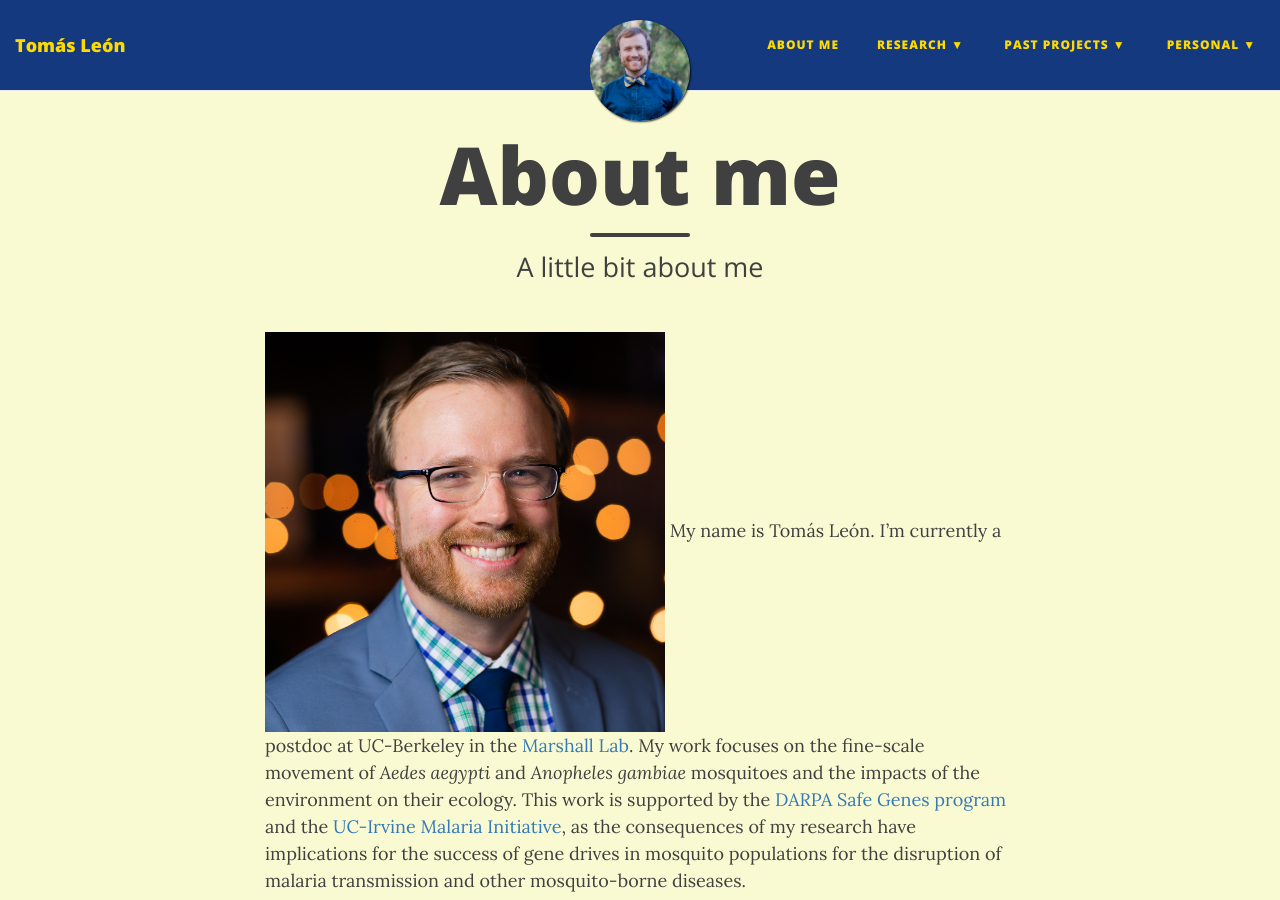
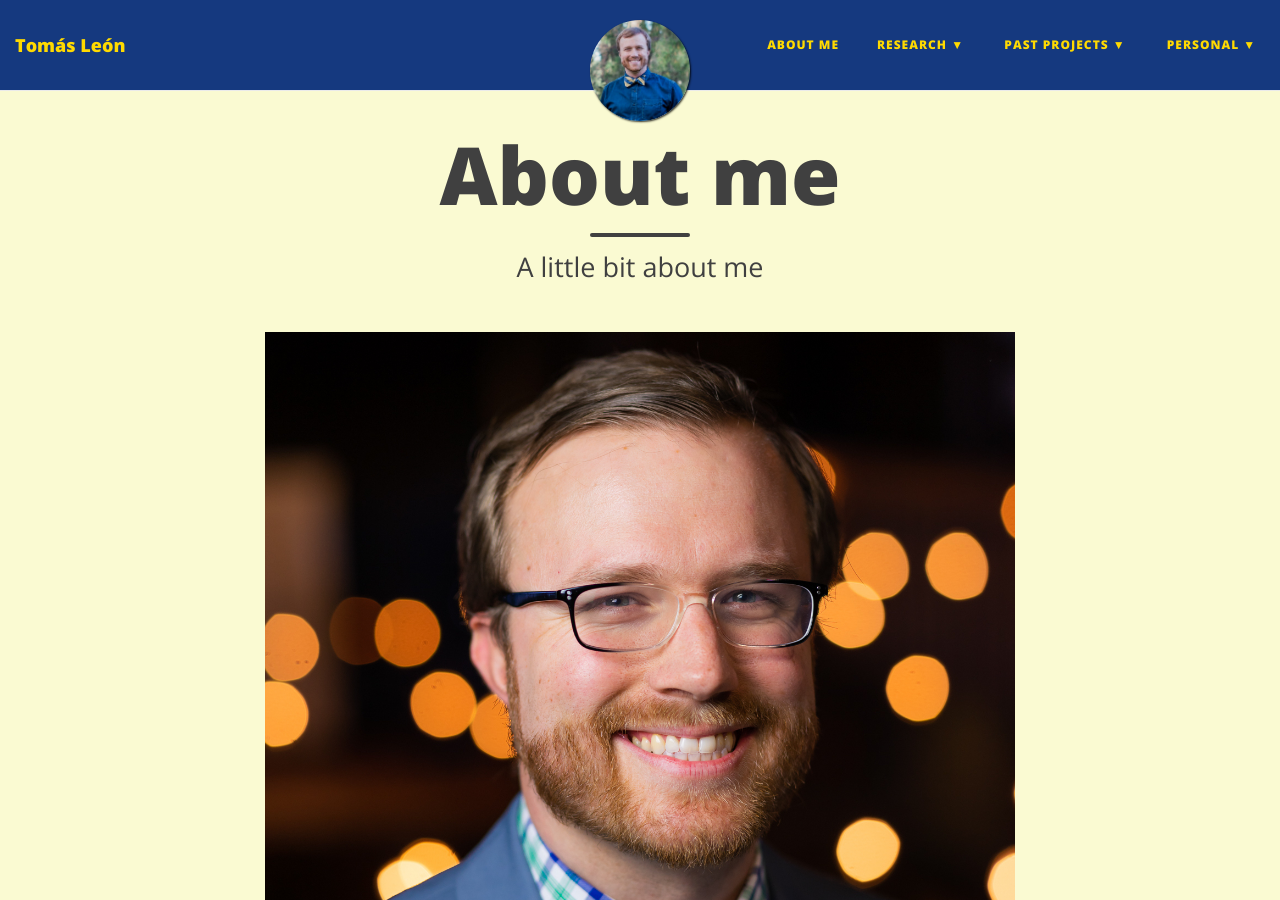
Before and after one commit to tomasleon/tomasleon.github.io, a Jekyll site: the page built from aboutme.md, in a window 1280 px wide and 900 px high. Built offline with Jekyll 4.4.1, drawn with Linux system fonts in a browser that asks for light colours; nearby versions of some CDN libraries.

Commit message:
Placeholder (no img align or width)

```diff
--- a/aboutme.md
+++ b/aboutme.md
@@ -5,7 +5,7 @@
 tags: img
 ---
 
-<img src="/img/new-headshot-square.jpeg" width=400 />
+<img src="/img/new-headshot-square.jpeg" />
 My name is Tomás León. I'm currently a postdoc at UC-Berkeley in the [Marshall Lab](https://www.marshalllab.com). My work focuses on the fine-scale movement of _Aedes aegypti_ and _Anopheles gambiae_ mosquitoes and the impacts of the environment on their ecology. This work is supported by the [DARPA Safe Genes program](https://www.darpa.mil/program/safe-genes) and the [UC-Irvine Malaria Initiative](http://malaria.bio.uci.edu/), as the consequences of my research have implications for the success of gene drives in mosquito populations for the disruption of malaria transmission and other mosquito-borne diseases.
 
 Previously, I did my PhD in Environmental Health Sciences under [Robert C. Spear, who spent most of his recent career on schistosomiasis](https://schistoatberkeley.weebly.com/). I adapted and expanded his environmental determinants of transmission approach to the case of opisthorchiasis (liver flukes) in northeast Thailand and clonorchiasis in southeast China.
```
